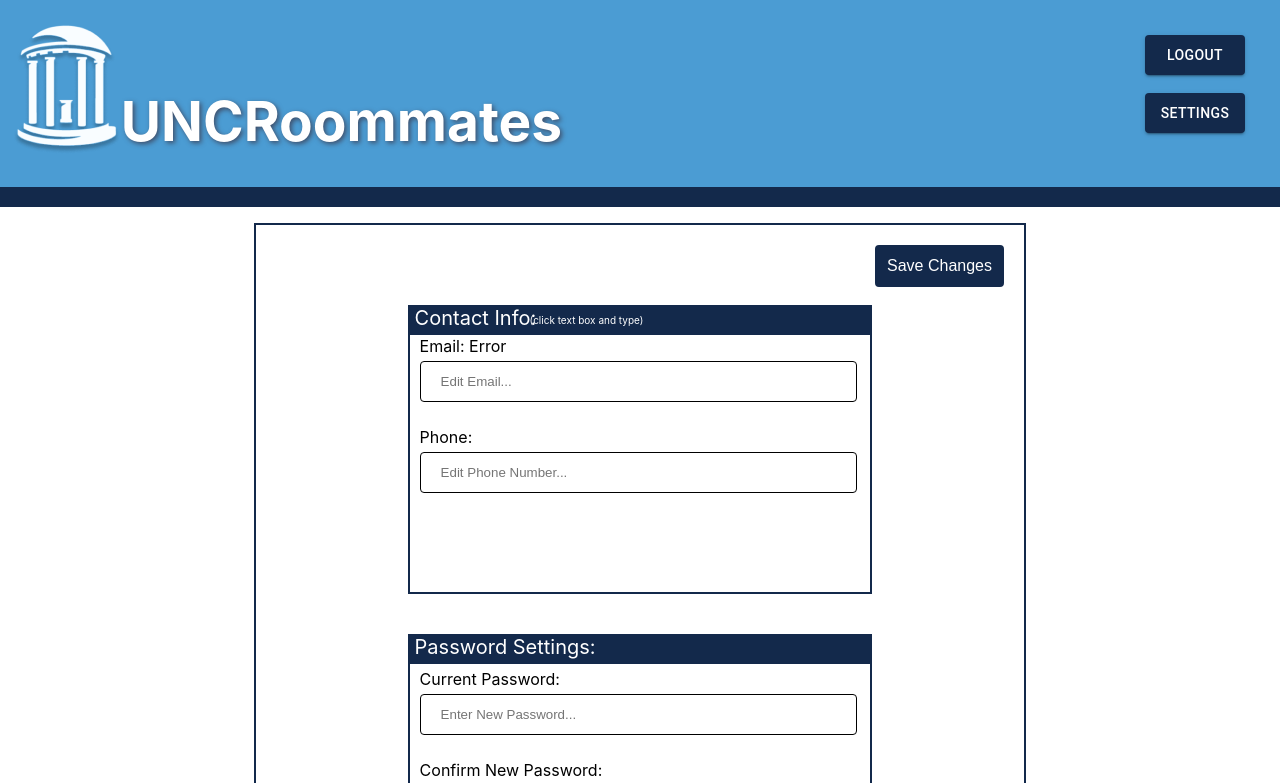
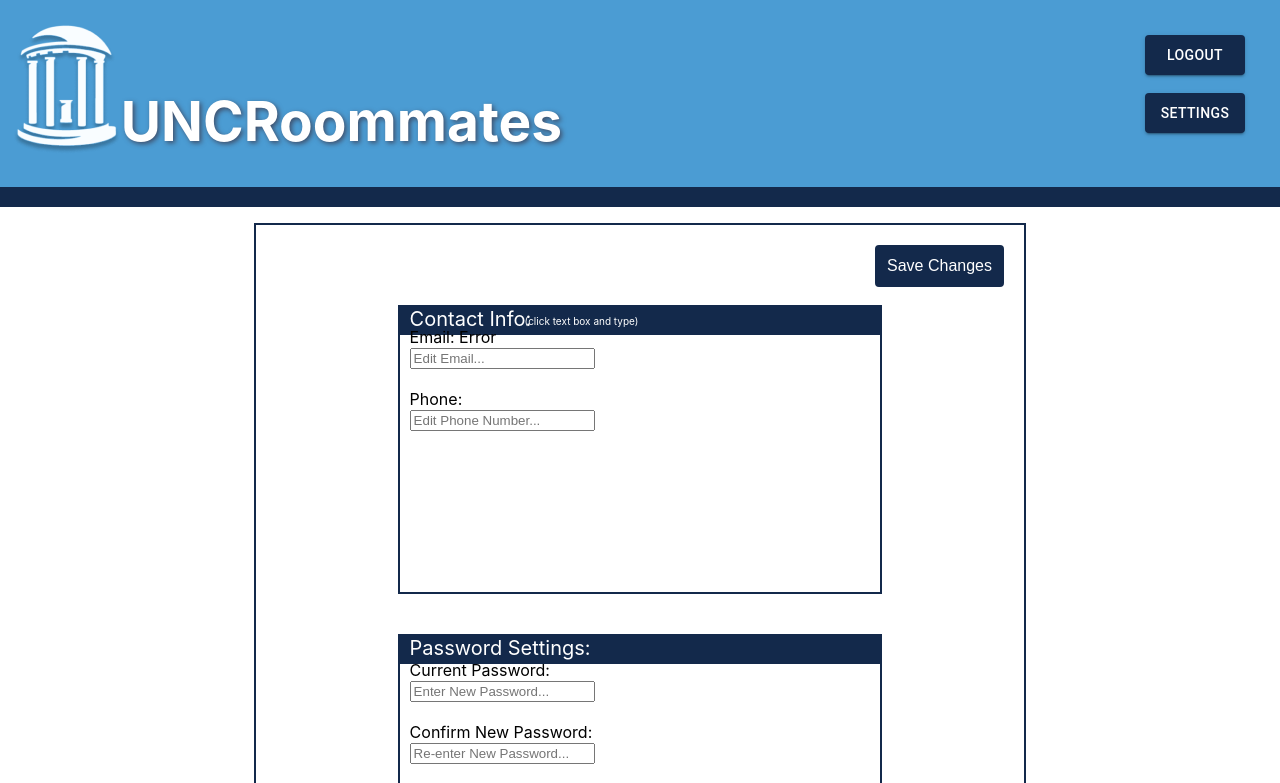
Before and after one commit to sarao-creates/UNCRoommates-COMP590, a React (Create React App) app: page /settings in a window 1280 px wide. Shown: the top 783 px of the page. Built offline with nearby package versions, Linux system fonts and the light colour scheme; no server answers; the database is empty.

Commit message:
updated settings page(same as first commit from createaccount)

```diff
--- a/src/SettingsPage/index.css
+++ b/src/SettingsPage/index.css
@@ -26,23 +26,32 @@
 }
 
 .button-status {
-    margin-left: 272px;
+    margin-left: 300px;
     padding: 15px 25px;
     font-size: 20px;
     background-color: #4B9CD3;
     float: center;
 }
 
+.page-header {
+    padding: 40px;
+    padding-bottom: 10px;
+    margin-left: 100px;
+    margin-top: -34px;
+    text-align: center;
+    font-size: 50px;
+    color: #13294B;
+}
+
 .settings-header {
-    padding: 5px;
-    margin-top: -34px;
+    margin-top: -38px;
     text-align: relative;
     font-size: 20px;
     color: white;
 }
 
 .settings-header-description {
-    padding: 5px;
+    padding-top: 10px;
     margin-top: -26px;
     margin-left: 115px;
     text-align: relative;
@@ -55,7 +64,8 @@
     margin-right: auto;
     width: 60%;
     border: #13294B 2px solid;
-    height: 115%;
+    height: 110%;
+    padding-bottom: 50px;
 }
 
 .smaller-container {
@@ -67,21 +77,17 @@
     margin-right: auto;
     margin-top: auto;
     margin-bottom: auto;
+    padding-top: 10px;
+    padding-left: 10px;
+    padding-right: 10px;
+    padding-bottom: 1px;
 }
 
-.form-text {
-    color:black;
-    padding: 5px;
-    margin-left: 5px;
-  }
-
-  input[type=text], select {
-    width: 95%;
-    padding: 12px 20px;
-    margin-left: 10px;
-    margin-right: 6px;
-    display: inline-block;
-    border: 1px solid black;
-    border-radius: 4px;
-    box-sizing: border-box;
-  }
+.settingstextinputheader {
+    padding-top: 45px;
+    padding-bottom: 8px;
+    margin-top: -30px;
+    text-align: relative;
+    font-size: 15px;
+    color: black;
+}
```
